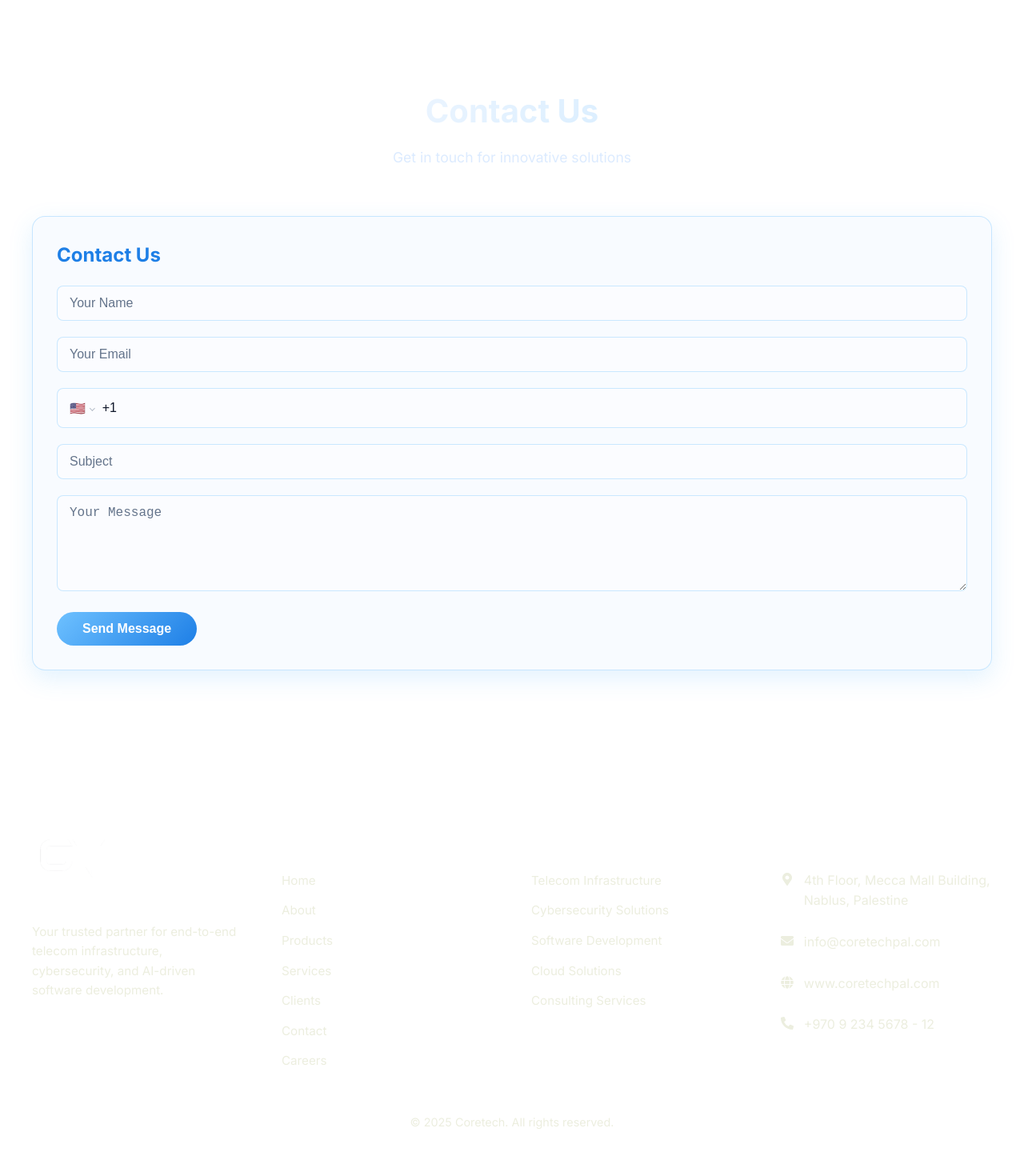
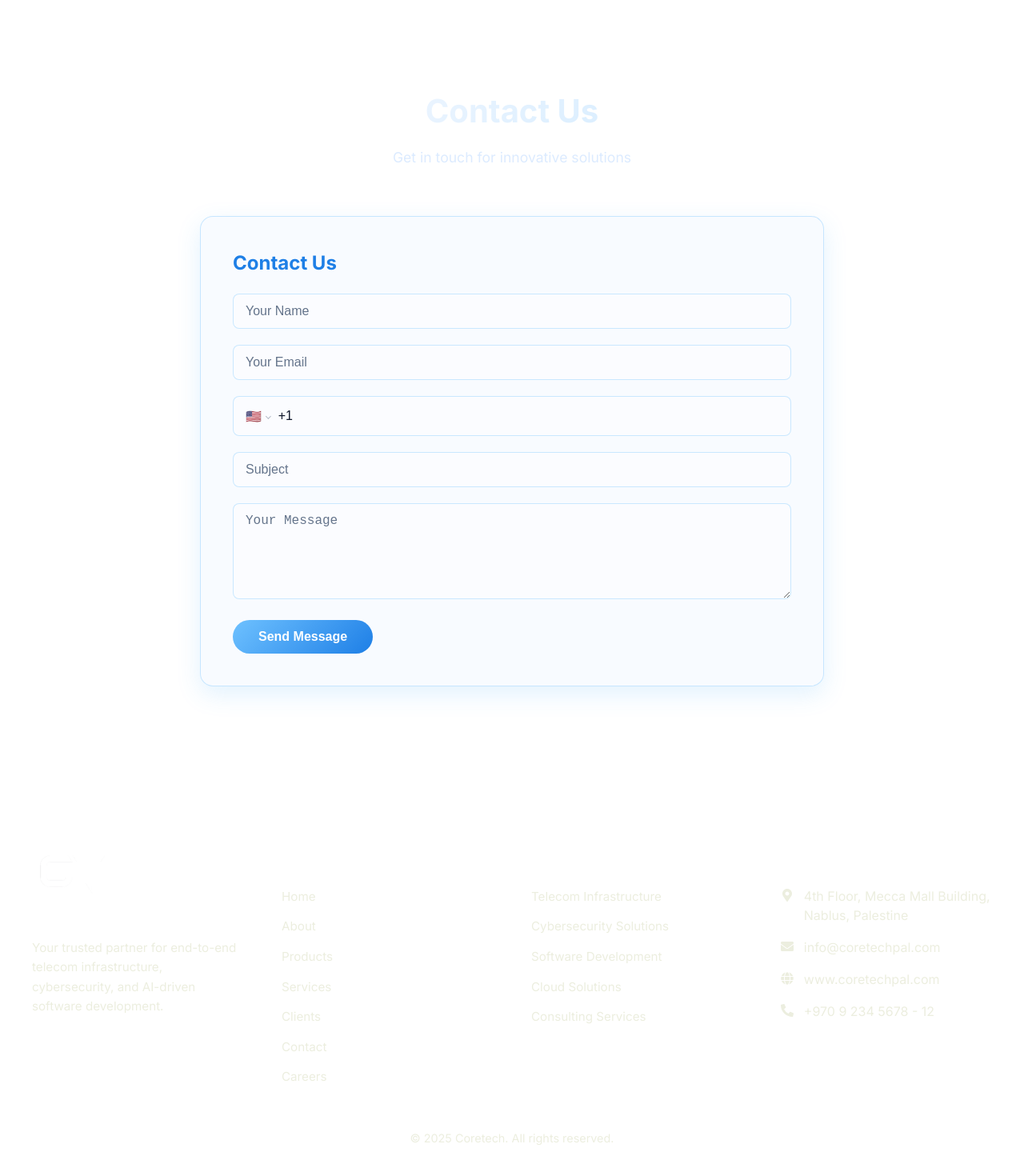
Before and after one commit to taimahamadneh-coretech/new-coretech-website, a React (Create React App) app: page / in a window 1280 px wide. Shown: the part 8943-10413 px from the top of the page at 80% size. Built offline with nearby package versions, Linux system fonts and the light colour scheme.

Commit message:
Update contact.css - update form style

```diff
--- a/src/Sections/contact/contact.css
+++ b/src/Sections/contact/contact.css
@@ -1,58 +1,23 @@
 .contact-content {
-  display: grid;
-  grid-template-columns: repeat(auto-fit, minmax(300px, 1fr));
-  gap: 50px;
+  display: flex;
+  justify-content: center;
   margin-top: 40px;
 }
 
-.contact-info,
 .contact-form {
+   max-width: 780px;
+  width: 100%;
   background: var(--vm-card-bg);
   border-radius: 16px;
-  padding: 30px;
+  padding: 40px;
   border: 1px solid var(--vm-card-border);
   box-shadow: 0 10px 30px var(--form-shadow);
 }
 
-.contact-info h3,
 .contact-form h3 {
   color: var(--blue-deep);
   margin-bottom: 20px;
   font-size: 1.5rem;
-}
-
-.contact-details {
-  margin-bottom: 30px;
-}
-
-.contact-details p {
-  color: var(--black);
-  margin-bottom: 10px;
-  line-height: 1.6;
-}
-
-.contact-persons {
-  display: grid;
-  gap: 20px;
-}
-
-.contact-person {
-  background: var(--grey--shadow1);
-  border-radius: 12px;
-  padding: 20px;
-  border: 1px solid var(--grey--shadow2);
-}
-
-.contact-person h4 {
-  color: var(--blue-dark);
-  margin-bottom: 5px;
-  font-size: 1.2rem;
-}
-
-.contact-person p {
-  color: var(--black);
-  margin-bottom: 5px;
-  font-size: 0.9rem;
 }
 
 .form-group {
@@ -69,20 +34,20 @@
   border-radius: 8px;
 
   font-size: 16px;
-  color: #0F172A;
+  color: var(--phone--input);
 
   transition: border-color 0.3s ease, box-shadow 0.3s ease;
 }
 
 .form-input::placeholder,
 .form-textarea::placeholder {
-  color: #64748B;
+  color: var(--phone--arrow);
 }
 
 .form-input:focus,
 .form-textarea:focus {
   outline: none;
-  border-color: #3FA9F5;
+  border-color: var(--blue-main);
   box-shadow: 0 0 0 3px rgba(63, 169, 245, 0.2);
 }
 
@@ -92,7 +57,7 @@
 }
 
 .form-submit {
-  background: linear-gradient(135deg, #6EC1FF, var(--blue-deep));
+  background: linear-gradient(135deg, var(--blue-light), var(--blue-deep));
   border: none;
   padding: 12px 32px;
   border-radius: 50px;
@@ -299,18 +264,6 @@
   }
 }
 
-:root {
-  --success-bg: #d4edda;
-  --success-border: #c3e6cb;
-  --success-text: #155724;
-  --error-bg: #f8d7da;
-  --error-border: #f5c6cb;
-  --error-text: #721c24;
-  --info-bg: #d1ecf1;
-  --info-border: #bee5eb;
-  --info-text: #0c5460;
-}
-
 .error-message {
   color: var(--error-text);
   font-size: 14px;
```
